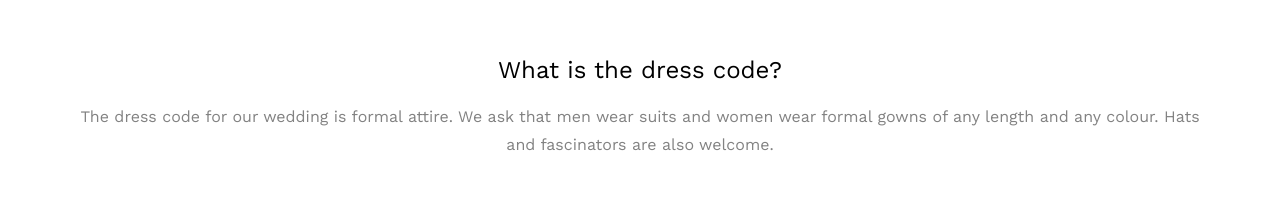
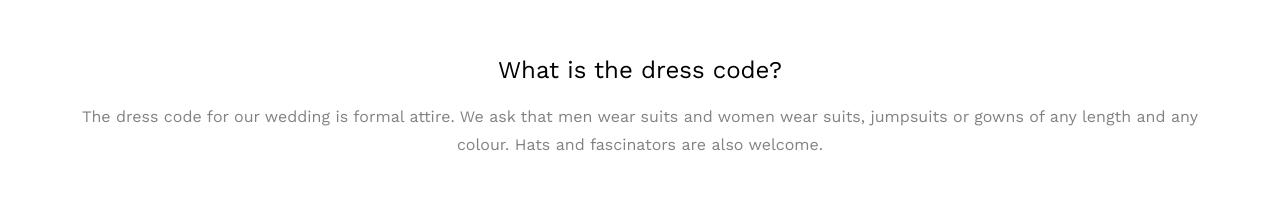
Before and after one commit to DimitarDyankov/dimitardyankov.github.io, a plain HTML site: page qanda.html in a window 1280 px wide. Shown: the part 1038-1246 px from the top of the page. Drawn offline with nearby package versions, Linux system fonts and the light colour scheme; some packages are replaced by stand-ins of ours; no server answers; files whose address does not match are found by name.

Commit message:
Updating Q&A wording

```diff
--- a/qanda.html
+++ b/qanda.html
@@ -104,7 +104,7 @@
 				</div>
 				<div class="col-xs-12" style="margin-bottom: 40px;">
 					<h3>What is the dress code?</h3>
-					<p>The dress code for our wedding is formal attire. We ask that men wear suits and women wear formal gowns of any length and any colour. Hats and fascinators are also welcome. </p>
+					<p>The dress code for our wedding is formal attire. We ask that men wear suits and women wear suits, jumpsuits or gowns of any length and any colour. Hats and fascinators are also welcome. </p>
 				</div>
 				<div class="col-xs-12" style="margin-bottom: 40px;">
 					<h3>Is the wedding indoors or outdoors?</h3>
```
